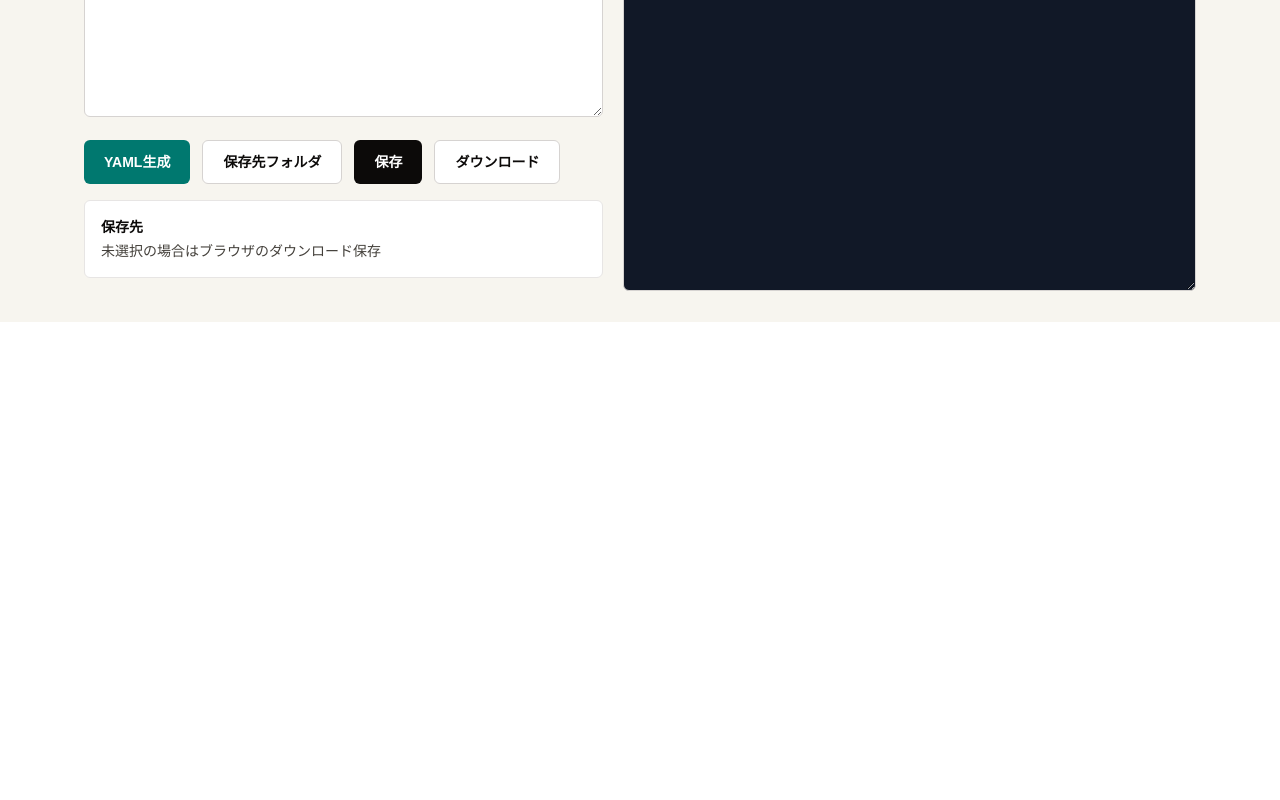
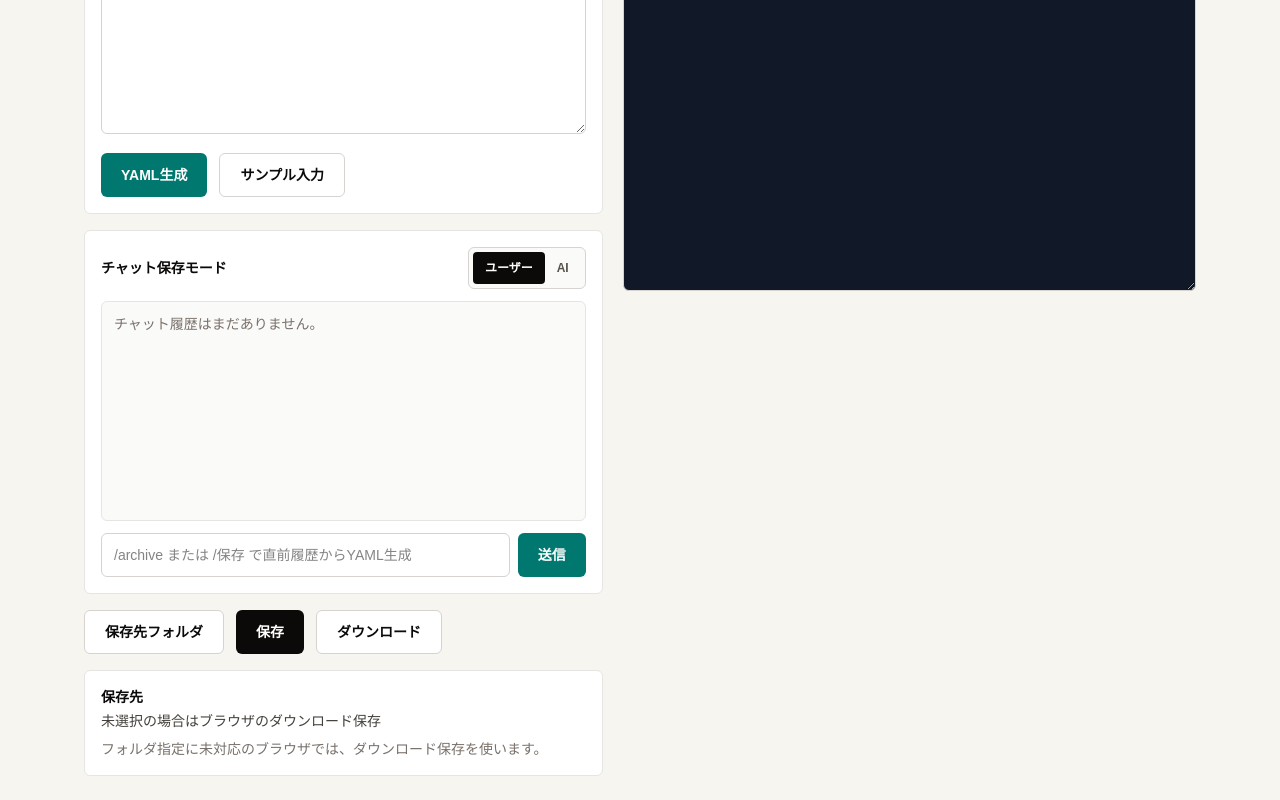
Before and after one commit to NanamiHoshitsuki/ai-conversation-archive, a Next.js app: page / in a window 1280 px wide. Shown: the part 540-1340 px from the top of the page. Before the commit the page ends 862 px from the top, so only its background shows below. Built offline with nearby package versions, Linux system fonts and the light colour scheme.

Commit message:
Add chat archive command mode

```diff
--- a/src/components/HandoffMemoTool.tsx
+++ b/src/components/HandoffMemoTool.tsx
@@ -1,7 +1,13 @@
 "use client";
 
-import { useMemo, useState } from "react";
-import { generateHandoffMemo, getMemoMonthFolder, memoToYaml, type HandoffMemo } from "@/lib/handoffMemo";
+import { useState } from "react";
+import {
+  generateHandoffMemo,
+  getMemoMonthFolder,
+  memoToYaml,
+  parseArchiveCommand,
+  type HandoffMemo,
+} from "@/lib/handoffMemo";
 
 type WritableDirectoryHandle = {
   getDirectoryHandle(name: string, options?: { create?: boolean }): Promise<WritableDirectoryHandle>;
@@ -23,8 +29,14 @@ const sampleLog = `ユーザー:
 AIとの会話を後で見返せる知識資産として残したい。
 決定事項と次の行動を上に置きたい。
 共通項目は固定し、用途依存の項目は拡張ブロックに分けたい。
-事業家なら business_opportunities、研究者なら research_opportunities、小説家なら story_ideas を使えるようにしたい。
+事業家なら business_opportunities、研究者なら research_questions、発信者なら content_ideas を使えるようにしたい。
 会話ログそのものではなく、再利用価値のある成果物を保存する仕組みにしたい。`;
+
+type ChatMessage = {
+  id: number;
+  role: "user" | "assistant";
+  text: string;
+};
 
 function downloadYaml(filename: string, yamlText: string) {
   const blob = new Blob([yamlText], { type: "text/yaml;charset=utf-8" });
@@ -48,12 +60,13 @@ async function writeYamlToDirectory(directory: WritableDirectoryHandle, memo: Ha
 
 export default function HandoffMemoTool() {
   const [conversationLog, setConversationLog] = useState("");
+  const [chatMessages, setChatMessages] = useState<ChatMessage[]>([]);
+  const [chatInput, setChatInput] = useState("");
+  const [chatRole, setChatRole] = useState<ChatMessage["role"]>("user");
   const [memo, setMemo] = useState<HandoffMemo | null>(null);
   const [yamlText, setYamlText] = useState("");
   const [directoryHandle, setDirectoryHandle] = useState<WritableDirectoryHandle | null>(null);
   const [status, setStatus] = useState("");
-
-  const canPickDirectory = useMemo(() => typeof window !== "undefined" && Boolean(window.showDirectoryPicker), []);
 
   function generate() {
     const source = conversationLog.trim();
@@ -67,6 +80,55 @@ export default function HandoffMemoTool() {
     setMemo(nextMemo);
     setYamlText(nextYaml);
     setStatus("YAMLを生成しました。");
+  }
+
+  function buildChatTranscript(messages: ChatMessage[]) {
+    return messages.map((message) => `${message.role === "user" ? "ユーザー" : "AI"}: ${message.text}`).join("\n");
+  }
+
+  function archiveChatHistory(messages: ChatMessage[]) {
+    const transcript = buildChatTranscript(messages);
+    if (messages.length < 2 || transcript.length < 60) {
+      setStatus("保存できる内容が不足しています。");
+      return;
+    }
+
+    const nextMemo = generateHandoffMemo(transcript);
+    const nextYaml = memoToYaml(nextMemo);
+    setMemo(nextMemo);
+    setYamlText(nextYaml);
+    setStatus("チャット履歴からYAMLを生成しました。");
+  }
+
+  function sendChatMessage() {
+    const text = chatInput.trim();
+    if (!text) return;
+
+    const command = parseArchiveCommand(text);
+    if (command) {
+      archiveChatHistory(chatMessages);
+      setChatMessages((messages) => [
+        ...messages,
+        {
+          id: Date.now(),
+          role: "user",
+          text,
+        },
+      ]);
+      setChatInput("");
+      return;
+    }
+
+    setChatMessages((messages) => [
+      ...messages,
+      {
+        id: Date.now(),
+        role: chatRole,
+        text,
+      },
+    ]);
+    setChatInput("");
+    setStatus("チャットに追加しました。");
   }
 
   async function chooseDirectory() {
@@ -130,21 +192,14 @@ export default function HandoffMemoTool() {
             <p className="text-xs font-semibold uppercase tracking-[0.18em] text-teal-700">Reusable conversation archive</p>
             <h1 className="mt-1 text-xl font-bold">AI会話知識アーカイブ</h1>
           </div>
-          <button
-            type="button"
-            onClick={() => setConversationLog(sampleLog)}
-            className="h-10 rounded-md border border-stone-300 bg-white px-4 text-sm font-semibold hover:bg-stone-50"
-          >
-            サンプル入力
-          </button>
         </div>
       </header>
 
       <main className="mx-auto grid max-w-6xl gap-5 px-5 py-6 lg:grid-cols-[minmax(0,0.95fr)_minmax(0,1.05fr)]">
         <section className="space-y-4">
-          <div>
+          <div className="rounded-md border border-stone-200 bg-white p-4">
             <label htmlFor="conversation-log" className="text-sm font-bold">
-              会話ログ
+              一括変換モード
             </label>
             <textarea
               id="conversation-log"
@@ -153,21 +208,98 @@ export default function HandoffMemoTool() {
               className="mt-2 min-h-[520px] w-full resize-y rounded-md border border-stone-300 bg-white p-4 font-mono text-sm leading-6 outline-none focus:border-teal-700 focus:ring-2 focus:ring-teal-100"
               placeholder="ChatGPTなどの会話ログをここに貼り付け"
             />
+            <div className="mt-3 flex flex-wrap gap-3">
+              <button
+                type="button"
+                onClick={generate}
+                className="h-11 rounded-md bg-teal-700 px-5 text-sm font-bold text-white hover:bg-teal-800"
+              >
+                YAML生成
+              </button>
+              <button
+                type="button"
+                onClick={() => setConversationLog(sampleLog)}
+                className="h-11 rounded-md border border-stone-300 bg-white px-5 text-sm font-bold hover:bg-stone-50"
+              >
+                サンプル入力
+              </button>
+            </div>
+          </div>
+
+          <div className="rounded-md border border-stone-200 bg-white p-4">
+            <div className="flex items-center justify-between gap-3">
+              <label htmlFor="chat-input" className="text-sm font-bold">
+                チャット保存モード
+              </label>
+              <div className="flex rounded-md border border-stone-300 bg-stone-50 p-1">
+                {(["user", "assistant"] as const).map((role) => (
+                  <button
+                    key={role}
+                    type="button"
+                    onClick={() => setChatRole(role)}
+                    className={`h-8 rounded px-3 text-xs font-bold ${
+                      chatRole === role ? "bg-stone-950 text-white" : "text-stone-600 hover:bg-white"
+                    }`}
+                  >
+                    {role === "user" ? "ユーザー" : "AI"}
+                  </button>
+                ))}
+              </div>
+            </div>
+
+            <div className="mt-3 min-h-[220px] max-h-[360px] overflow-y-auto rounded-md border border-stone-200 bg-stone-50 p-3">
+              {chatMessages.length === 0 ? (
+                <p className="text-sm text-stone-500">チャット履歴はまだありません。</p>
+              ) : (
+                <div className="space-y-2">
+                  {chatMessages.map((message) => (
+                    <div
+                      key={message.id}
+                      className={`rounded-md border p-3 text-sm ${
+                        message.role === "user"
+                          ? "border-teal-100 bg-white"
+                          : "border-stone-200 bg-[#fffaf0]"
+                      }`}
+                    >
+                      <p className="mb-1 text-xs font-bold text-stone-500">
+                        {message.role === "user" ? "ユーザー" : "AI"}
+                      </p>
+                      <p className="whitespace-pre-wrap leading-6">{message.text}</p>
+                    </div>
+                  ))}
+                </div>
+              )}
+            </div>
+
+            <div className="mt-3 flex gap-2">
+              <input
+                id="chat-input"
+                value={chatInput}
+                onChange={(event) => setChatInput(event.target.value)}
+                onKeyDown={(event) => {
+                  if (event.key === "Enter" && !event.shiftKey) {
+                    event.preventDefault();
+                    sendChatMessage();
+                  }
+                }}
+                className="h-11 min-w-0 flex-1 rounded-md border border-stone-300 bg-white px-3 text-sm outline-none focus:border-teal-700 focus:ring-2 focus:ring-teal-100"
+                placeholder="/archive または /保存 で直前履歴からYAML生成"
+              />
+              <button
+                type="button"
+                onClick={sendChatMessage}
+                className="h-11 rounded-md bg-teal-700 px-5 text-sm font-bold text-white hover:bg-teal-800"
+              >
+                送信
+              </button>
+            </div>
           </div>
 
           <div className="flex flex-wrap gap-3">
             <button
               type="button"
-              onClick={generate}
-              className="h-11 rounded-md bg-teal-700 px-5 text-sm font-bold text-white hover:bg-teal-800"
-            >
-              YAML生成
-            </button>
-            <button
-              type="button"
               onClick={chooseDirectory}
-              className="h-11 rounded-md border border-stone-300 bg-white px-5 text-sm font-bold hover:bg-stone-50 disabled:cursor-not-allowed disabled:opacity-50"
-              disabled={!canPickDirectory}
+              className="h-11 rounded-md border border-stone-300 bg-white px-5 text-sm font-bold hover:bg-stone-50"
             >
               保存先フォルダ
             </button>
@@ -194,11 +326,9 @@ export default function HandoffMemoTool() {
                 ? "選択済みフォルダ / YYYY-MM / filename.yaml"
                 : "未選択の場合はブラウザのダウンロード保存"}
             </p>
-            {!canPickDirectory && (
-              <p className="mt-2 text-amber-700">
-                このブラウザではフォルダ指定保存が使えないため、ダウンロード保存のみ有効です。
-              </p>
-            )}
+            <p className="mt-2 text-stone-500">
+              フォルダ指定に未対応のブラウザでは、ダウンロード保存を使います。
+            </p>
           </div>
         </section>
 
--- a/src/lib/handoffMemo.ts
+++ b/src/lib/handoffMemo.ts
@@ -12,19 +12,14 @@ export type HandoffMemo = {
   ideas: string[];
   important_context: string[];
   why_it_matters: string[];
-  extension_blocks: {
-    business_opportunities: string[];
-    research_opportunities: string[];
-    story_ideas: string[];
-    note_ideas: string[];
-    risks: string[];
-    assumptions: string[];
-  };
-  current_themes: string[];
   category: string;
   topic: string;
   type: string;
   tags: string[];
+  reuse_for: string[];
+  business_opportunities?: string[];
+  research_questions?: string[];
+  content_ideas?: string[];
 };
 
 const FIELD_ORDER: Array<keyof HandoffMemo> = [
@@ -39,12 +34,14 @@ const FIELD_ORDER: Array<keyof HandoffMemo> = [
   "ideas",
   "important_context",
   "why_it_matters",
-  "extension_blocks",
-  "current_themes",
   "category",
   "topic",
   "type",
   "tags",
+  "reuse_for",
+  "business_opportunities",
+  "research_questions",
+  "content_ideas",
 ];
 
 const STOP_PREFIXES = [
@@ -93,20 +90,26 @@ function pick(lines: string[], keywords: string[], fallback: string[], limit = 5
   return unique([...matched, ...fallback]).slice(0, limit);
 }
 
+function pickConditional(lines: string[], keywords: string[], fallback: string[], limit = 5) {
+  const matched = lines.filter((line) => keywords.some((keyword) => line.includes(keyword)));
+  if (matched.length === 0) return undefined;
+  return unique([...matched, ...fallback]).slice(0, limit);
+}
+
 function inferCategory(text: string) {
   if (text.includes("研究") || text.includes("論文") || text.includes("実験")) return "research";
   if (text.includes("小説") || text.includes("物語") || text.includes("創作")) return "creative";
   if (text.includes("記事") || text.includes("コンテンツ") || text.includes("投稿")) return "content";
   if (text.includes("事業") || text.includes("商品") || text.includes("サービス")) return "business";
   if (text.includes("実装") || text.includes("アプリ") || text.includes("ツール")) return "productivity";
-  return "knowledge";
+  return "conversation";
 }
 
 function inferTopic(text: string) {
   if (text.includes("アーカイブ") || text.includes("知識資産")) return "ai-conversation-archive";
   if (text.includes("引き継ぎ") || text.includes("handoff")) return "ai-handoff-memo";
   if (text.includes("コンテキスト")) return "ai-context";
-  return "reusable-conversation-output";
+  return "general";
 }
 
 function inferType(text: string) {
@@ -117,7 +120,7 @@ function inferType(text: string) {
   if (text.includes("物語") || text.includes("story_ideas")) return "creative-note";
   if (text.includes("商品") || text.includes("事業機会") || text.includes("ビジネス")) return "business-note";
   if (text.includes("実装") || text.includes("API") || text.includes("保存")) return "implementation";
-  return "knowledge-archive";
+  return "archive";
 }
 
 function inferTitle(text: string, topic: string, type: string) {
@@ -141,6 +144,18 @@ function monthString(date: string) {
 
 export function getMemoMonthFolder(memo: Pick<HandoffMemo, "date">) {
   return monthString(memo.date);
+}
+
+export type ArchiveCommand = {
+  command: "archive";
+};
+
+export function parseArchiveCommand(input: string): ArchiveCommand | null {
+  const trimmed = input.trim();
+  if (trimmed === "/archive" || trimmed === "/保存") {
+    return { command: "archive" };
+  }
+  return null;
 }
 
 export function generateHandoffMemo(input: string, now = new Date()): HandoffMemo {
@@ -198,9 +213,9 @@ export function generateHandoffMemo(input: string, now = new Date()): HandoffMem
     ],
   );
 
-  const businessOpportunities = pick(
+  const businessOpportunities = pickConditional(
     lines,
-    ["ツール", "サービス", "商品", "事業", "候補", "検索", "管理"],
+    ["事業", "商品", "ビジネス", "サービス", "収益", "販売", "顧客", "市場", "起業"],
     [
       "AI会話知識アーカイブツール",
       "YAMLアーカイブ検索",
@@ -208,7 +223,7 @@ export function generateHandoffMemo(input: string, now = new Date()): HandoffMem
     ],
   );
 
-  const researchOpportunities = pick(
+  const researchQuestions = pickConditional(
     lines,
     ["研究", "問い", "仮説", "検証", "実験", "調査", "論文"],
     [
@@ -217,49 +232,12 @@ export function generateHandoffMemo(input: string, now = new Date()): HandoffMem
     ],
   );
 
-  const storyIdeas = pick(
-    lines,
-    ["物語", "小説", "キャラクター", "設定", "プロット", "創作", "シーン"],
-    [
-      "会話内の設定や展開案を創作メモとして保存する",
-      "未使用のプロットやキャラクター案を後で再利用できるようにする",
-    ],
-  );
-
-  const noteIdeas = pick(
+  const contentIdeas = pickConditional(
     lines,
     ["記事", "投稿", "コラム", "発信", "読者", "コンテンツ"],
     [
       "会話から記事化できる論点を抽出する",
       "発信ネタを会話の流れから拾い上げる",
-    ],
-  );
-
-  const risks = pick(
-    lines,
-    ["リスク", "危険", "注意", "違和感", "重くなる", "失敗", "依存"],
-    [
-      "用途依存の項目を標準項目に混ぜると他の利用者に違和感が出る",
-      "会話全文を保存するとノイズや個人情報も残りやすい",
-    ],
-  );
-
-  const assumptions = pick(
-    lines,
-    ["前提", "想定", "なら", "場合", "用途", "初期"],
-    [
-      "初期版はローカル保存を前提にする",
-      "用途に応じて拡張ブロックを追加・削除できるものとする",
-    ],
-  );
-
-  const currentThemes = pick(
-    lines,
-    ["テーマ", "AI", "会話", "引き継ぎ", "保存", "Google Drive", "同期", "YAML"],
-    [
-      "AI会話からの再利用資産抽出",
-      "共通コアと拡張ブロックによるYAML標準化",
-      "後日読んでも文脈が復元できる知識アーカイブ",
     ],
   );
 
@@ -305,7 +283,17 @@ export function generateHandoffMemo(input: string, now = new Date()): HandoffMem
     type,
   ]).slice(0, 10);
 
-  return {
+  const reuseFor = pick(
+    lines,
+    ["引き継ぎ", "再利用", "後日", "検索", "業務", "創作", "研究", "記事", "実装"],
+    [
+      "後日見返すための文脈復元",
+      "別AIへの引き継ぎ",
+      "次の作業や意思決定の再開",
+    ],
+  );
+
+  const memo: HandoffMemo = {
     title,
     filename,
     date,
@@ -317,25 +305,26 @@ export function generateHandoffMemo(input: string, now = new Date()): HandoffMem
     ideas,
     important_context: importantContext,
     why_it_matters: whyItMatters,
-    extension_blocks: {
-      business_opportunities: businessOpportunities,
-      research_opportunities: researchOpportunities,
-      story_ideas: storyIdeas,
-      note_ideas: noteIdeas,
-      risks,
-      assumptions,
-    },
-    current_themes: currentThemes,
     category,
     topic,
     type,
     tags,
+    reuse_for: reuseFor,
   };
+
+  if (businessOpportunities) memo.business_opportunities = businessOpportunities;
+  if (researchQuestions) memo.research_questions = researchQuestions;
+  if (contentIdeas) memo.content_ideas = contentIdeas;
+
+  return memo;
 }
 
 export function memoToYaml(memo: HandoffMemo) {
   const ordered = FIELD_ORDER.reduce<Record<string, unknown>>((acc, field) => {
-    acc[field] = memo[field];
+    const value = memo[field];
+    if (value === undefined) return acc;
+    if (Array.isArray(value) && value.length === 0) return acc;
+    acc[field] = value;
     return acc;
   }, {});
 
```
